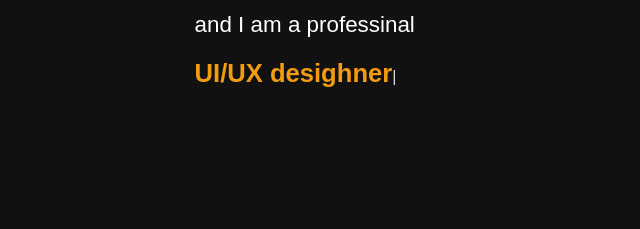
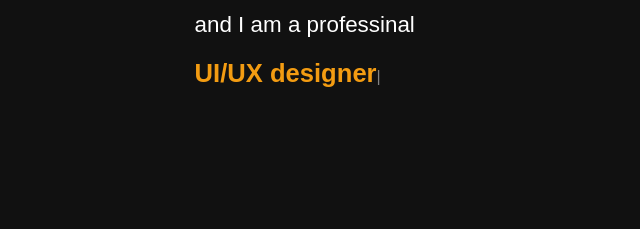
Before and after one commit to furqan24-tech/Furqan-s-portfolio.com, a plain HTML site: page index.html in a window 1280 px wide. Shown: the part 291-520 px from the top of the page, 0-640 px from the left. Drawn offline with nearby package versions, Linux system fonts and the light colour scheme.

Commit message:
Update index.html

```diff
--- a/index.html
+++ b/index.html
@@ -83,7 +83,7 @@ Completed 8 months as a Frontend Developer at CodePulse Solutions, developing re
     <script src="https://unpkg.com/typed.js@2.1.0/dist/typed.umd.js"></script>
     <script>
       var typed = new Typed("#element", {
-        strings: ["Frontend Developer","UI/UX desighner",],
+        strings: ["Frontend Developer","UI/UX designer",],
         typeSpeed: 50,
       });
     </script>
```
